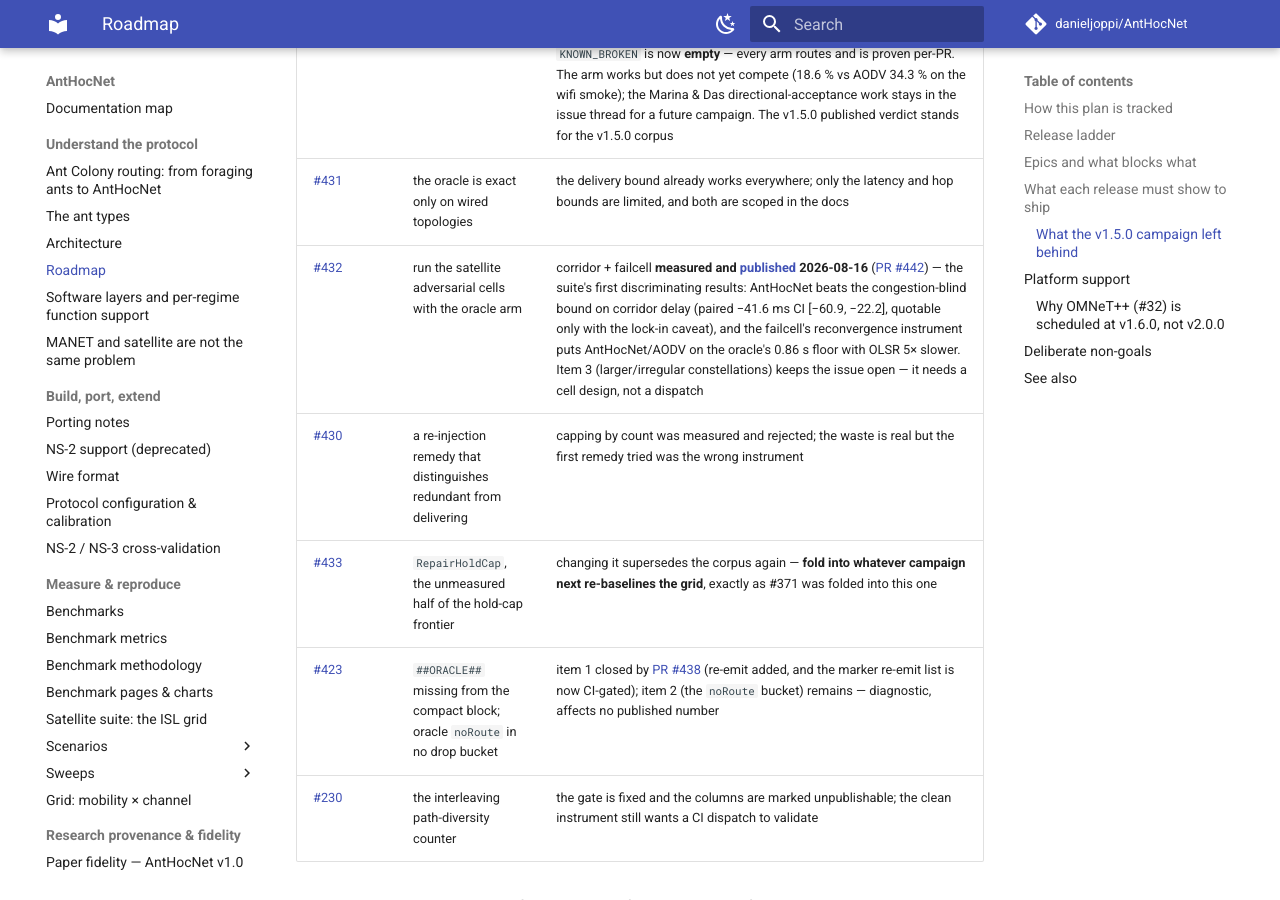
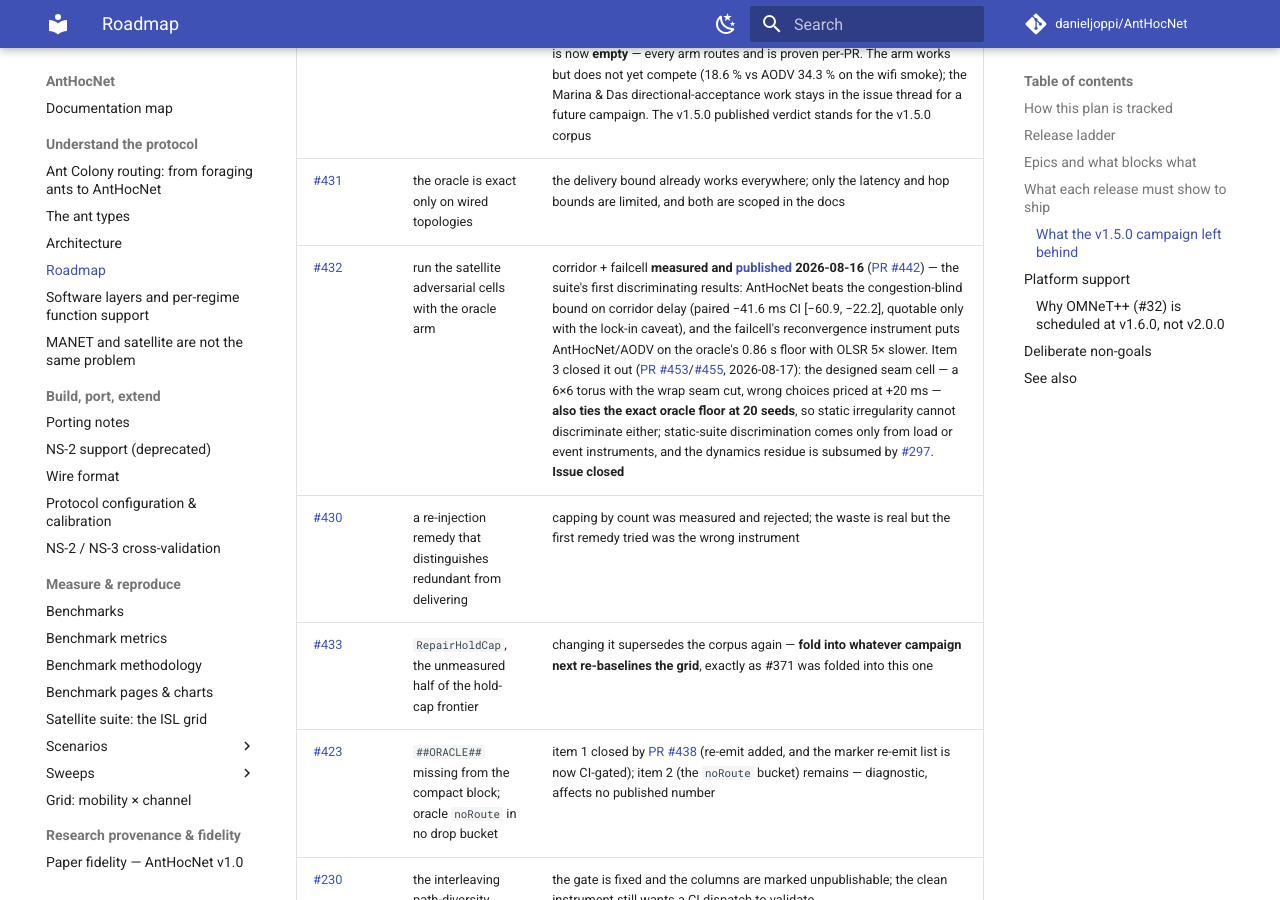
Before and after one commit to danieljoppi/AntHocNet, an MkDocs documentation site: the page built from docs/roadmap.md, in a window 1280 px wide and 900 px high, scrolled down 4251 px. Built offline with MkDocs 1.6.1 and Material for MkDocs 9.7.7, drawn with Linux system fonts in a browser that asks for light colours; comment, search, counter and statistics services are not loaded.

Commit message:
docs(roadmap): record #432 closed — the seam cell answered item 3 (#456)
Fourth follow-up pass on the v1.5.0 'left behind' table: the #432 row's
'item 3 keeps the issue open' clause is superseded. The designed seam cell
(6x6 torus, rows-axis wrap seam cut at five of six columns, wrong first
hops priced at +20 ms) was measured at 20 seeds with the exact oracle
control (run 31985601548, commit 5220bd0) and every real arm sits at the
21.25 ms BFS floor — the pre-registered outcome (3): static irregularity
cannot discriminate on this substrate, discrimination in the static suite
comes only from load (corridor) or event instruments (failcell), and the
dynamics residue is formally subsumed by the #297 epic. #432 closed via
PR #455.

Doc-only; [skip ci].


Claude-Session: https://claude.ai/code/session_01VKtKHtuMwTUY8uBBCJceDY

Co-authored-by: Claude <noreply@anthropic.com>

```diff
--- a/docs/roadmap.md
+++ b/docs/roadmap.md
@@ -136,7 +136,7 @@ what to pick up next should not have to reconstruct them from closed threads.
 | [#429](https://github.com/danieljoppi/AntHocNet/issues/429) | enforce the baseline smoke-run rule with a gate | **closed 2026-08-16** — [PR #439](https://github.com/danieljoppi/AntHocNet/pull/439) merged `ns3/tools/check-arm-delivery.sh`: every arm the compare harness advertises runs per-PR on a static multi-hop field (3.42 leg), with an unconditional PDR floor, an oracle anchor, and gpsr/aomdv carried as expected-fails that fail the gate the moment they start delivering |
 | [#416](https://github.com/danieljoppi/AntHocNet/issues/416) | the AOMDV `Path*` aliasing audit | **closed 2026-08-16** — [PR #446](https://github.com/danieljoppi/AntHocNet/pull/446): three `RecvReply` defects (RREQ-id cache queried by RREP destination instead of origin, forward paths installed with the originator as next hop, the invalid-seqno acceptance rule present only as a comment) plus the aliasing crash they masked. Gate scenario SIGSEGV → 84.4 % PDR at hopsMean 5.21; `KNOWN_BROKEN` is now **empty** — every arm routes and is proven per-PR. The arm works but does not yet compete (18.6 % vs AODV 34.3 % on the wifi smoke); the Marina & Das directional-acceptance work stays in the issue thread for a future campaign. The v1.5.0 published verdict stands for the v1.5.0 corpus |
 | [#431](https://github.com/danieljoppi/AntHocNet/issues/431) | the oracle is exact only on wired topologies | the delivery bound already works everywhere; only the latency and hop bounds are limited, and both are scoped in the docs |
-| [#432](https://github.com/danieljoppi/AntHocNet/issues/432) | run the satellite adversarial cells with the oracle arm | corridor + failcell **measured and [published](benchmarks/satellite/isl-grid.md#the-adversarial-cells-corridor-and-failcell-432) 2026-08-16** ([PR #442](https://github.com/danieljoppi/AntHocNet/pull/442)) — the suite's first discriminating results: AntHocNet beats the congestion-blind bound on corridor delay (paired −41.6 ms CI [−60.9, −22.2], quotable only with the lock-in caveat), and the failcell's reconvergence instrument puts AntHocNet/AODV on the oracle's 0.86 s floor with OLSR 5× slower. Item 3 (larger/irregular constellations) keeps the issue open — it needs a cell design, not a dispatch |
+| [#432](https://github.com/danieljoppi/AntHocNet/issues/432) | run the satellite adversarial cells with the oracle arm | corridor + failcell **measured and [published](benchmarks/satellite/isl-grid.md#the-adversarial-cells-corridor-and-failcell-432) 2026-08-16** ([PR #442](https://github.com/danieljoppi/AntHocNet/pull/442)) — the suite's first discriminating results: AntHocNet beats the congestion-blind bound on corridor delay (paired −41.6 ms CI [−60.9, −22.2], quotable only with the lock-in caveat), and the failcell's reconvergence instrument puts AntHocNet/AODV on the oracle's 0.86 s floor with OLSR 5× slower. Item 3 closed it out ([PR #453](https://github.com/danieljoppi/AntHocNet/pull/453)/[#455](https://github.com/danieljoppi/AntHocNet/pull/455), 2026-08-17): the designed seam cell — a 6×6 torus with the wrap seam cut, wrong choices priced at +20 ms — **also ties the exact oracle floor at 20 seeds**, so static irregularity cannot discriminate either; static-suite discrimination comes only from load or event instruments, and the dynamics residue is subsumed by [#297](https://github.com/danieljoppi/AntHocNet/issues/297). **Issue closed** |
 | [#430](https://github.com/danieljoppi/AntHocNet/issues/430) | a re-injection remedy that distinguishes redundant from delivering | capping by count was measured and rejected; the waste is real but the first remedy tried was the wrong instrument |
 | [#433](https://github.com/danieljoppi/AntHocNet/issues/433) | `RepairHoldCap`, the unmeasured half of the hold-cap frontier | changing it supersedes the corpus again — **fold into whatever campaign next re-baselines the grid**, exactly as #371 was folded into this one |
 | [#423](https://github.com/danieljoppi/AntHocNet/issues/423) | `##ORACLE##` missing from the compact block; oracle `noRoute` in no drop bucket | item 1 closed by [PR #438](https://github.com/danieljoppi/AntHocNet/pull/438) (re-emit added, and the marker re-emit list is now CI-gated); item 2 (the `noRoute` bucket) remains — diagnostic, affects no published number |
```
